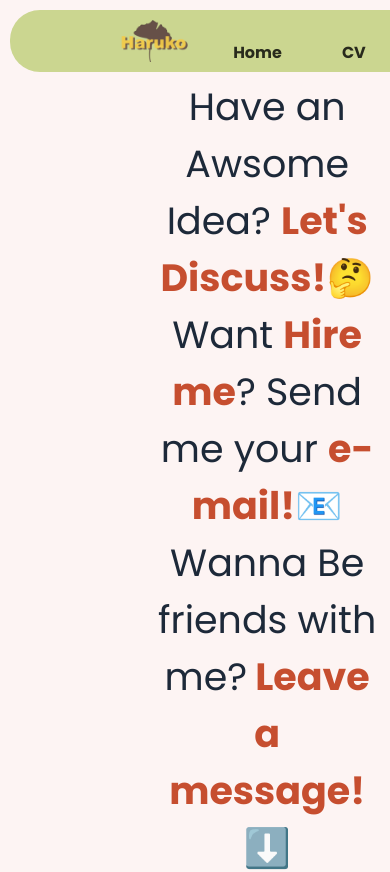
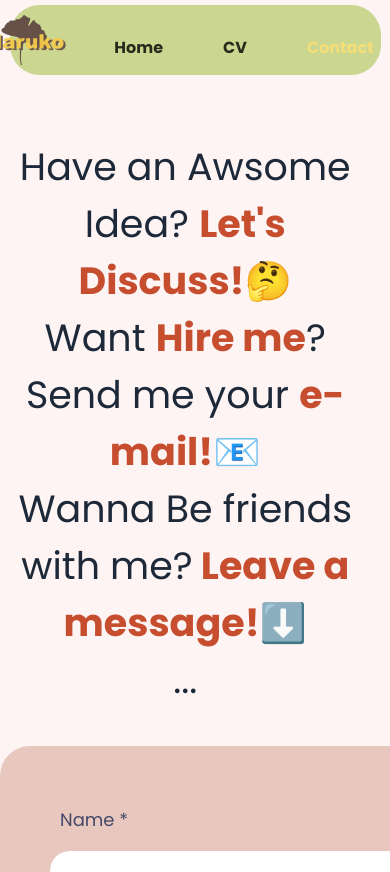
Before and after one commit to Fengziqing/portfolio, a React (Create React App) app: page /contact in a window 390 px wide. Shown: the top 872 px of the page. Built offline with nearby package versions, Linux system fonts and the light colour scheme.

Commit message:
add reactive programming code

```diff
--- a/src/components/Layout/index.scss
+++ b/src/components/Layout/index.scss
@@ -8,9 +8,22 @@
 
 @media screen and (max-width: 1230px) {
     .base{
-        display: block;
-    }
-    .container{
-        margin: 0;
+        justify-content: center;
+
+        .container{
+            margin: 0;
+            margin-left: 15px;
+            margin-top: 60px;
+        }
     }
 }
+
+@media screen and (max-width: 850px) {
+    .base{
+        justify-content: center;
+        .container{
+            width: 100%;
+            margin-right: 15px;
+        }
+    }
+}
--- a/src/components/Siderbar/index.scss
+++ b/src/components/Siderbar/index.scss
@@ -103,20 +103,20 @@
 
 @media screen and (max-width: 1230px) {
     .personal-message-container {
-        background-color: #cbd690;
+        // background-color: #cbd690;
         border-radius: 30px;
         position: fixed;
         display: flex;
-        margin: 10px;
+        margin: 5px;
         padding: 10px;
-        width: 100vh;
-        height: 5vh;
+        width: 810px;
+        height: 50px;
         justify-content: center;
+        z-index: 9999;
 
         nav{
             background:none;
             box-shadow: none;
-            margin-right: 0;
         }
 
         .my-name{
@@ -133,9 +133,18 @@
         ul{
             li{
                 display: none;
+            }
+        }
 
-            }
+        .contact{
+            display: none;
         }
     }
 
 }
+
+@media screen and (max-width: 850px) {
+    .personal-message-container{
+        width: 90%;
+    }
+}
```
